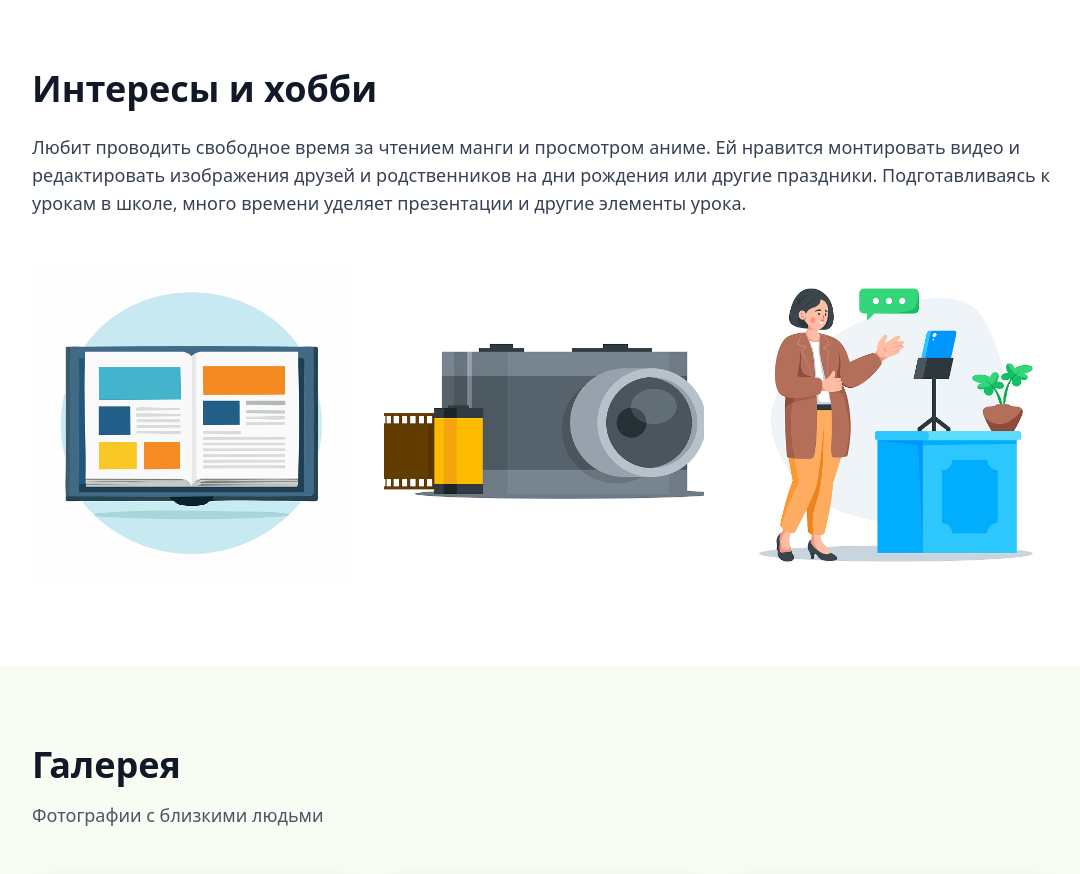
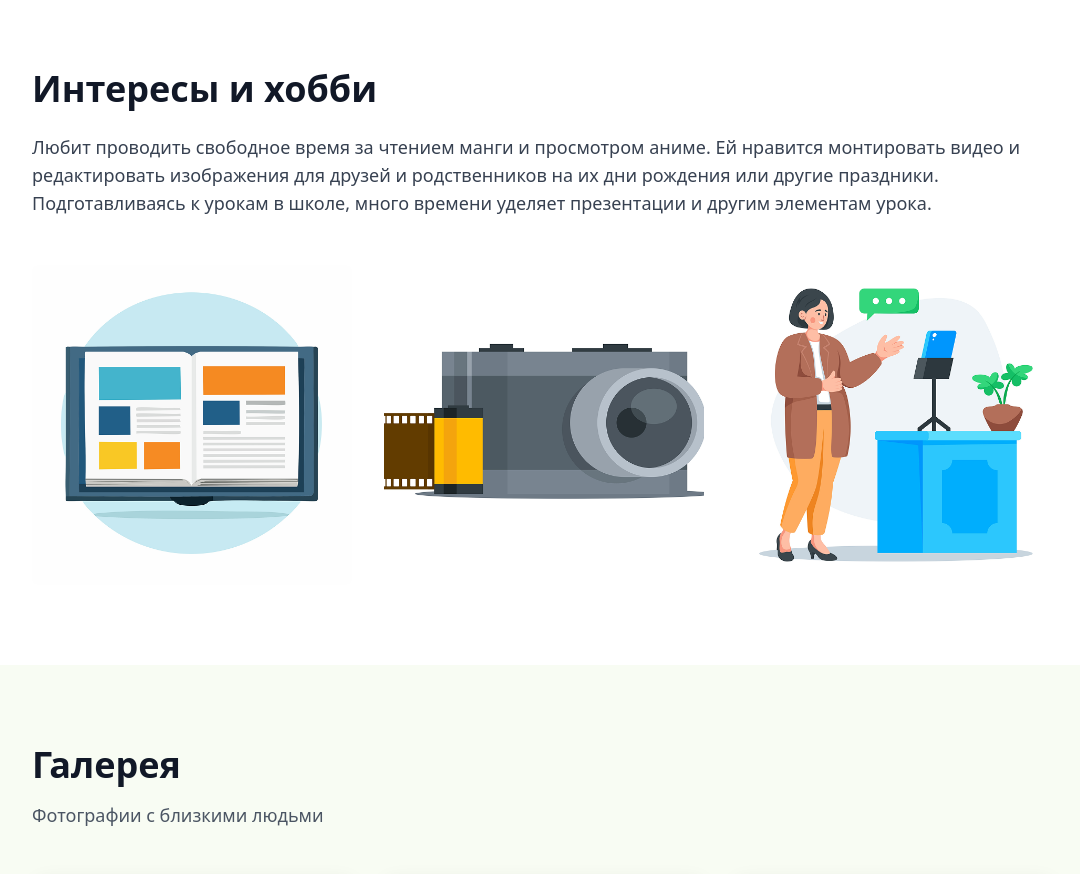
Before and after one commit to mihailkrutakov/kristina-website, a plain HTML site: page index.html in a window 1280 px wide. Shown: the part 780-1654 px from the top of the page, without its empty margins (96-1176 px from the left). Drawn offline with nearby package versions, Linux system fonts and the light colour scheme.

Commit message:
Update index.html

```diff
--- a/index.html
+++ b/index.html
@@ -154,9 +154,9 @@
             <div class="mb-8 md:mb-12">
                 <p class="text-base md:text-lg text-gray-700 leading-relaxed">
                     Любит проводить свободное время за чтением манги и просмотром аниме.
-                    Ей нравится монтировать видео и редактировать изображения друзей и родственников
-                    на дни рождения или другие праздники. Подготавливаясь к урокам в школе,
-                    много времени уделяет презентации и другие элементы урока.
+                    Ей нравится монтировать видео и редактировать изображения для друзей и родственников
+                    на  их дни рождения или другие праздники. Подготавливаясь к урокам в школе,
+                    много времени уделяет презентации и другим элементам урока.
                 </p>
             </div>
         </div>
```
